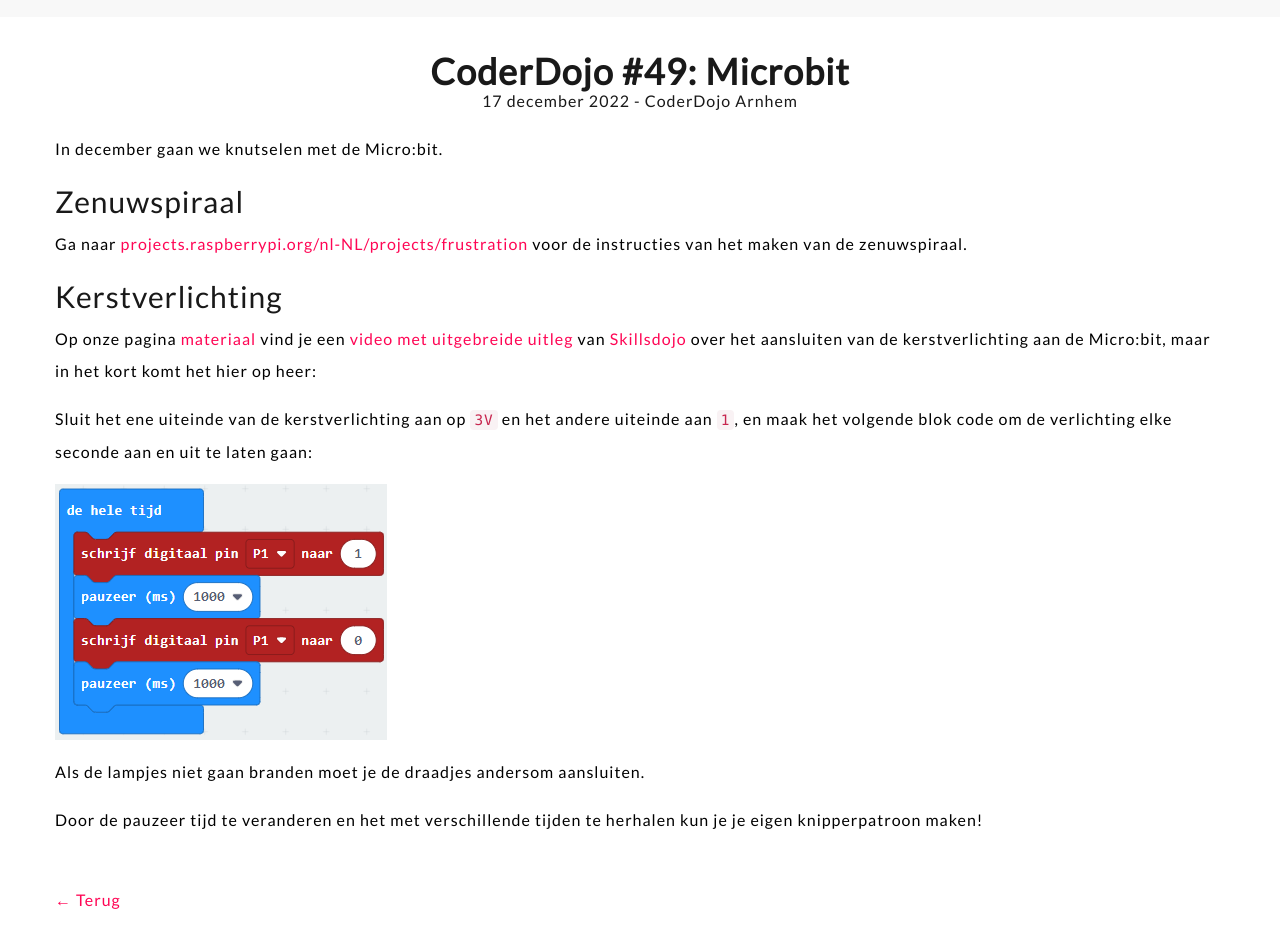
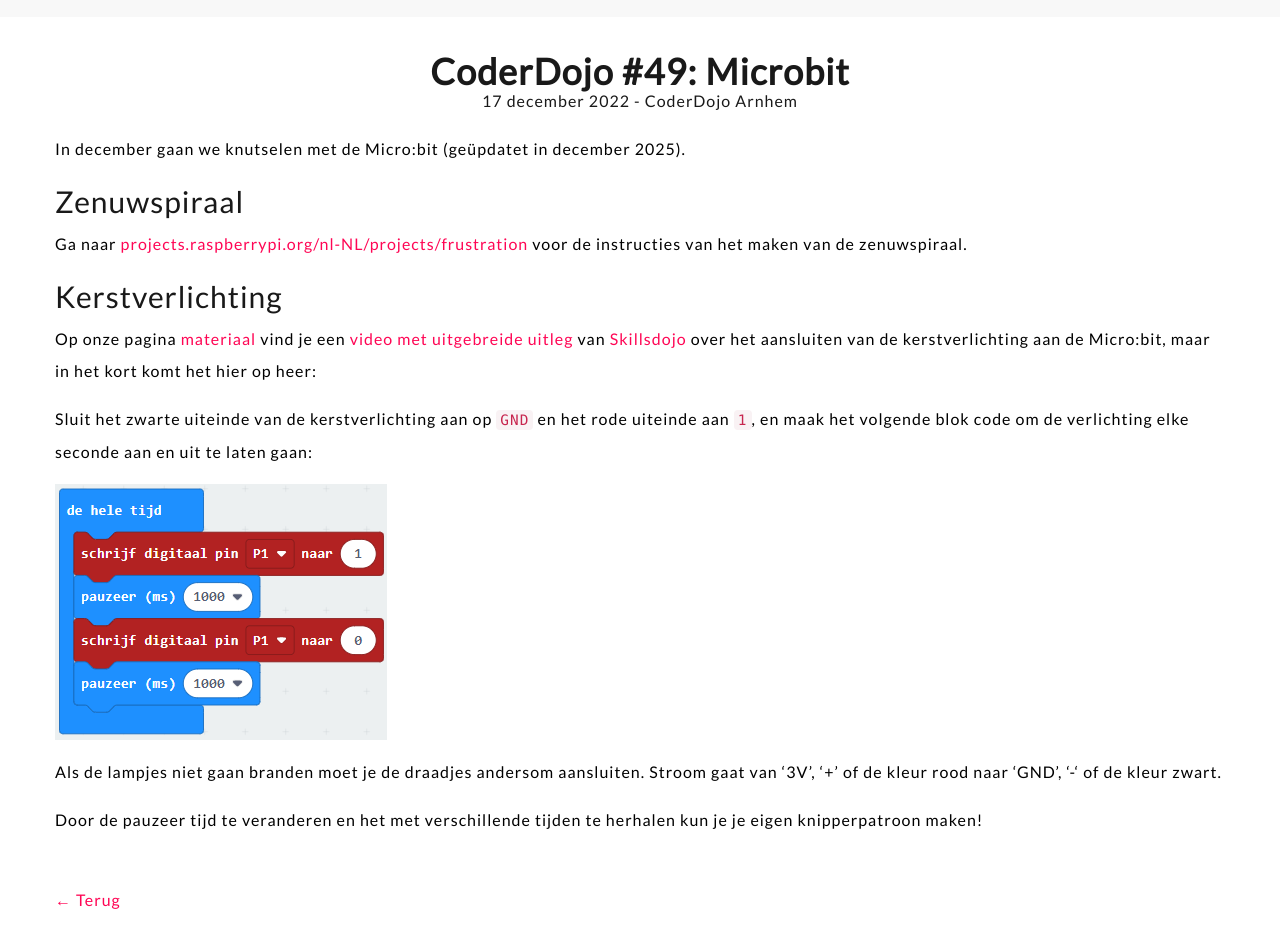
Before and after one commit to coderdojo-arnhem/coderdojo-arnhem.github.io, a Jekyll site: the page built from _posts/2022-12-17-microbit.md, in a window 1280 px wide. Shown: the part 363-1300 px from the top of the page. Built offline with Jekyll 4.4.1, drawn with Linux system fonts in a browser that asks for light colours; nearby versions of some CDN libraries.

Commit message:
Blog kerstverlichting update for connecting the wires

```diff
--- a/_posts/2022-12-17-microbit.md
+++ b/_posts/2022-12-17-microbit.md
@@ -6,7 +6,7 @@ tags: [materiaal, microbit]
 thumbnail: /static/img/microbit-kerstverlichting.jpg
 ---
 
-In december gaan we knutselen met de Micro:bit.
+In december gaan we knutselen met de Micro:bit (ge&uuml;pdatet in december 2025).
 
 ## Zenuwspiraal
 
@@ -16,10 +16,10 @@ Ga naar [projects.raspberrypi.org/nl-NL/projects/frustration](https://projects.r
 
 Op onze pagina [materiaal](https://coderdojo-arnhem.github.io/materiaal) vind je een [video met uitgebreide uitleg](https://www.skillsdojo.nl/microcomputer-uitvinden/kerst/) van [Skillsdojo](https://www.skillsdojo.nl/) over het aansluiten van de kerstverlichting aan de Micro:bit, maar in het kort komt het hier op heer:
 
-Sluit het ene uiteinde van de kerstverlichting aan op `3V` en het andere uiteinde aan `1`, en maak het volgende blok code om de verlichting elke seconde aan en uit te laten gaan:
+Sluit het zwarte uiteinde van de kerstverlichting aan op `GND` en het rode uiteinde aan `1`, en maak het volgende blok code om de verlichting elke seconde aan en uit te laten gaan:
 
 ![Microbit verlichting blok](/static/img/blog/Microbit_kerstverlichting.png)
 
-Als de lampjes niet gaan branden moet je de draadjes andersom aansluiten.
+Als de lampjes niet gaan branden moet je de draadjes andersom aansluiten. Stroom gaat van '3V', '+' of de kleur rood naar 'GND', '-' of de kleur zwart.
 
 Door de pauzeer tijd te veranderen en het met verschillende tijden te herhalen kun je je eigen knipperpatroon maken!
```
